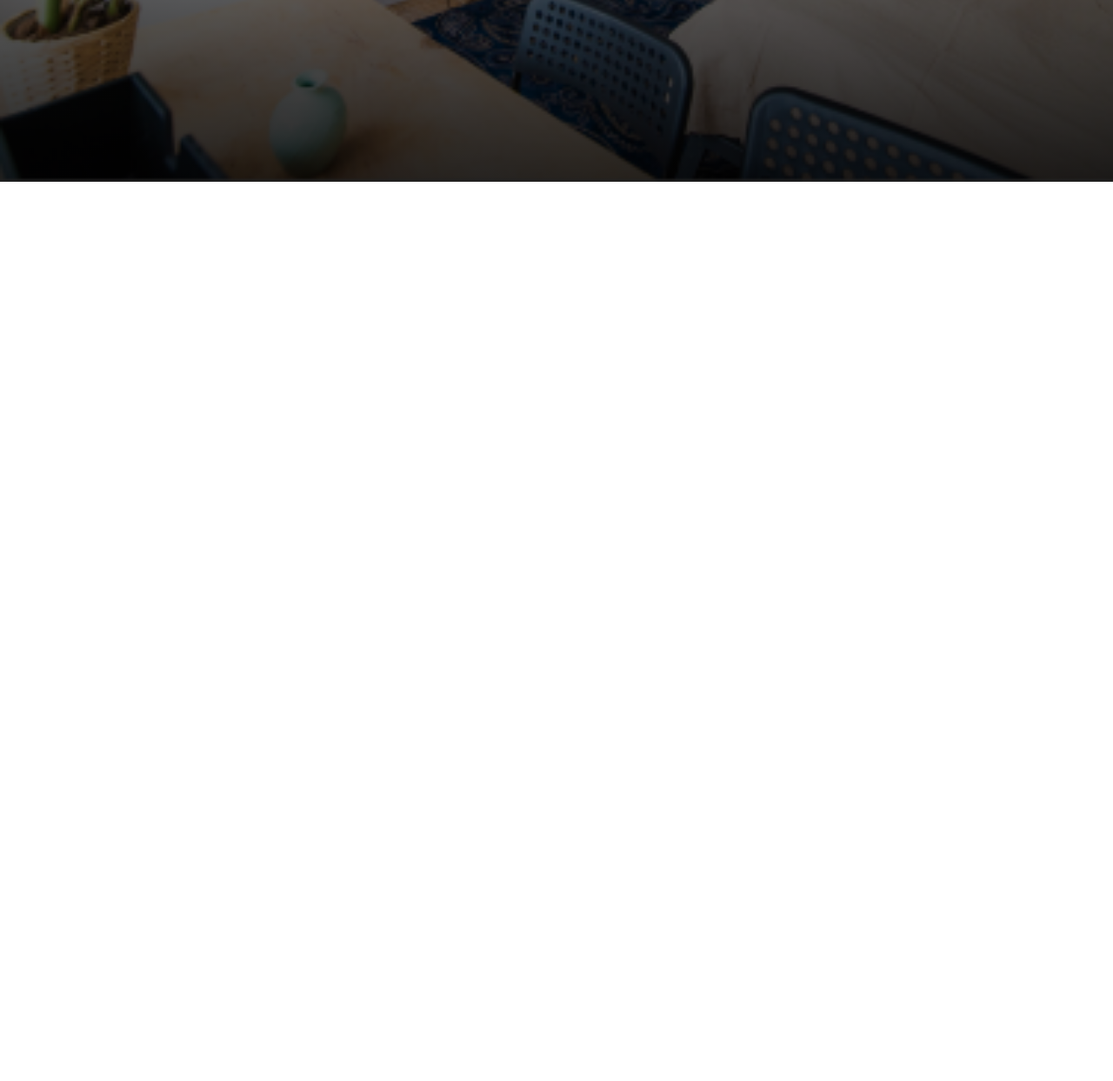
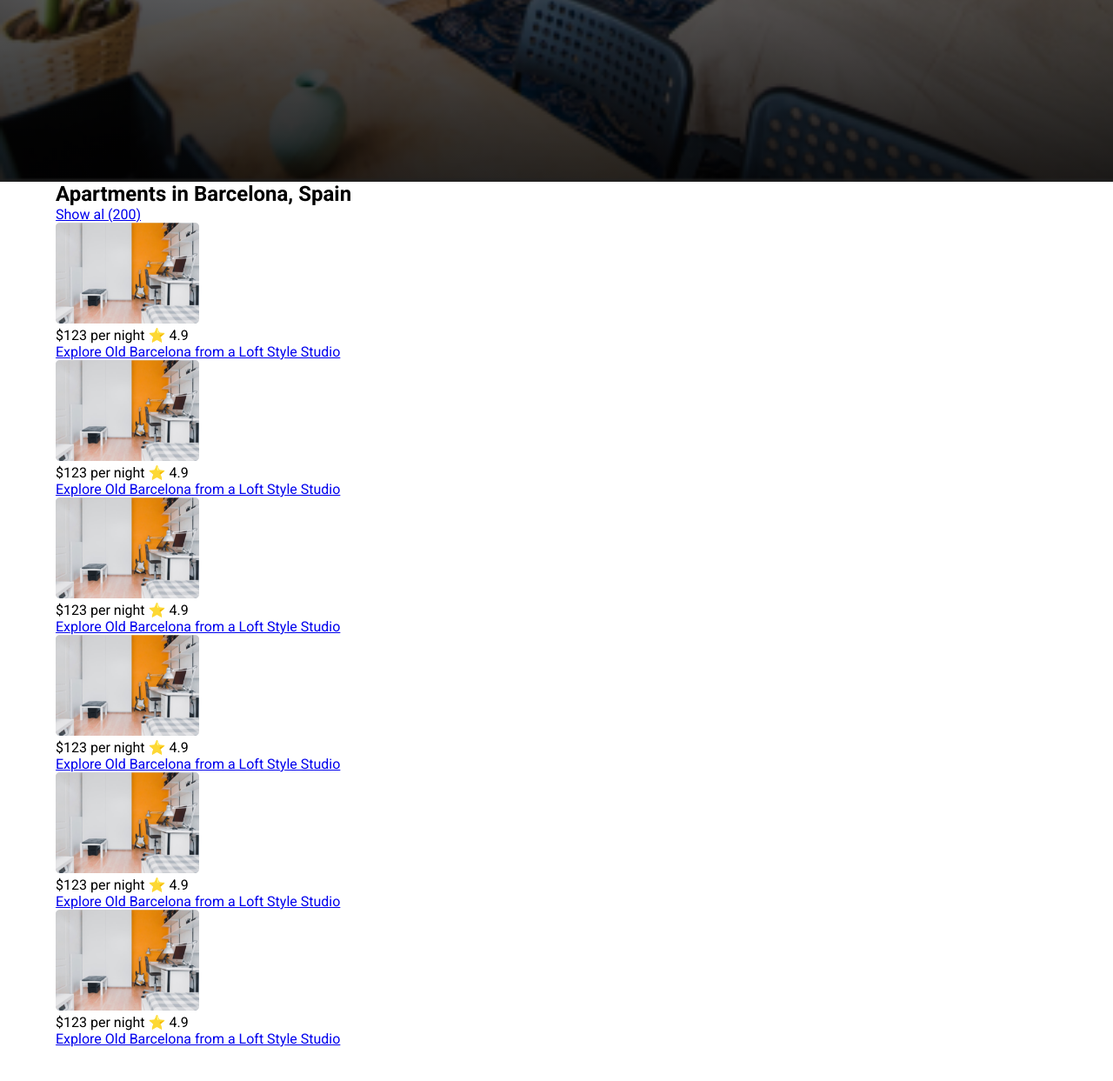
Before and after one commit to arshad10x/MobileFirst_Approch, a plain HTML site: page index.html in a window 1280 px wide. Shown: the part 591-1834 px from the top of the page at 87% size. Before the commit the page ends 800 px from the top, so only its background shows below. Drawn offline with Linux system fonts and the light colour scheme.

Commit message:
section 2

```diff
--- a/css/style.css
+++ b/css/style.css
@@ -3,7 +3,8 @@
     margin: 0;
 }
 
-html{
+body{
+    height: 4000px;
     font-size: 16px;
     -webkit-font-smoothing:antialized;
     font-family: 'Roboto', sans-serif;
@@ -152,3 +153,22 @@ nav ul li a{
 }
 
 /* ======================== HERO Secton ends ========================*/
+
+
+
+/* Apartments Secton */
+
+.apparments{
+    background: #F6F6F6;
+}
+
+.apparments .section-heading{
+    display: flex;
+    align-items: center;
+    justify-content: space-between;
+    margin-bottom: 1rem;
+}
+
+.apparments .section-heading{
+    font-weight: 400;
+}
--- a/index.html
+++ b/index.html
@@ -54,6 +54,96 @@
                     </div>
             </div>
         </div>
+        <section class="apartments">
+            <div class="container">
+                <div class="section-heading">
+                    <h2><span>Apartments in</span> Barcelona, Spain</h2>
+                    <a href="#">Show al (200)</a>
+                </div>
+                <div class="apartments-list-wrapper">
+                    <div class="apartments-cards">
+                        <img src="./assets/apartment.png" alt="araptment">
+                        <div class="apartments-meta">
+                            <span>$123 per night</span>
+                            <span>⭐ 4.9</span>
+                        </div>
+                        <div class="appartments-title">
+                            <a href="#">
+                                Explore Old Barcelona from a Loft Style Studio
+                            </a>
+                        </div>
+                    </div>
+
+                    <div class="apartments-cards">
+                        <img src="./assets/apartment.png" alt="araptment">
+                        <div class="apartments-meta">
+                            <span>$123 per night</span>
+                            <span>⭐ 4.9</span>
+                        </div>
+                        <div class="appartments-title">
+                            <a href="#">
+                                Explore Old Barcelona from a Loft Style Studio
+                            </a>
+                        </div>
+                    </div>
+
+                    <div class="apartments-cards">
+                        <img src="./assets/apartment.png" alt="araptment">
+                        <div class="apartments-meta">
+                            <span>$123 per night</span>
+                            <span>⭐ 4.9</span>
+                        </div>
+                        <div class="appartments-title">
+                            <a href="#">
+                                Explore Old Barcelona from a Loft Style Studio
+                            </a>
+                        </div>
+                    </div>
+
+                    <div class="apartments-cards">
+                        <img src="./assets/apartment.png" alt="araptment">
+                        <div class="apartments-meta">
+                            <span>$123 per night</span>
+                            <span>⭐ 4.9</span>
+                        </div>
+                        <div class="appartments-title">
+                            <a href="#">
+                                Explore Old Barcelona from a Loft Style Studio
+                            </a>
+                        </div>
+                    </div>
+
+                    <div class="apartments-cards">
+                        <img src="./assets/apartment.png" alt="araptment">
+                        <div class="apartments-meta">
+                            <span>$123 per night</span>
+                            <span>⭐ 4.9</span>
+                        </div>
+                        <div class="appartments-title">
+                            <a href="#">
+                                Explore Old Barcelona from a Loft Style Studio
+                            </a>
+                        </div>
+                    </div>
+
+                    <div class="apartments-cards">
+                        <img src="./assets/apartment.png" alt="araptment">
+                        <div class="apartments-meta">
+                            <span>$123 per night</span>
+                            <span>⭐ 4.9</span>
+                        </div>
+                        <div class="appartments-title">
+                            <a href="#">
+                                Explore Old Barcelona from a Loft Style Studio
+                            </a>
+                        </div>
+                    </div>
+
+
+
+                </div>
+            </div>
+        </section>
     </main>
 
 
```
